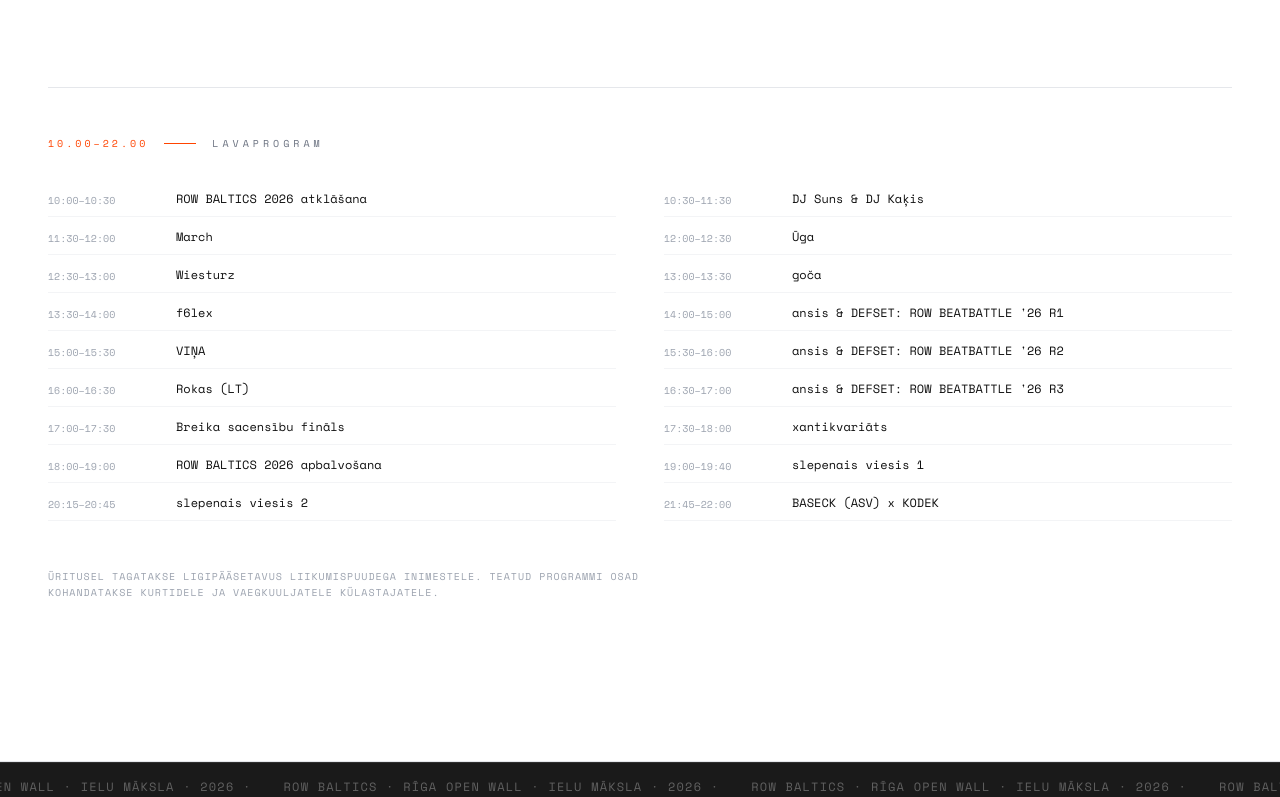
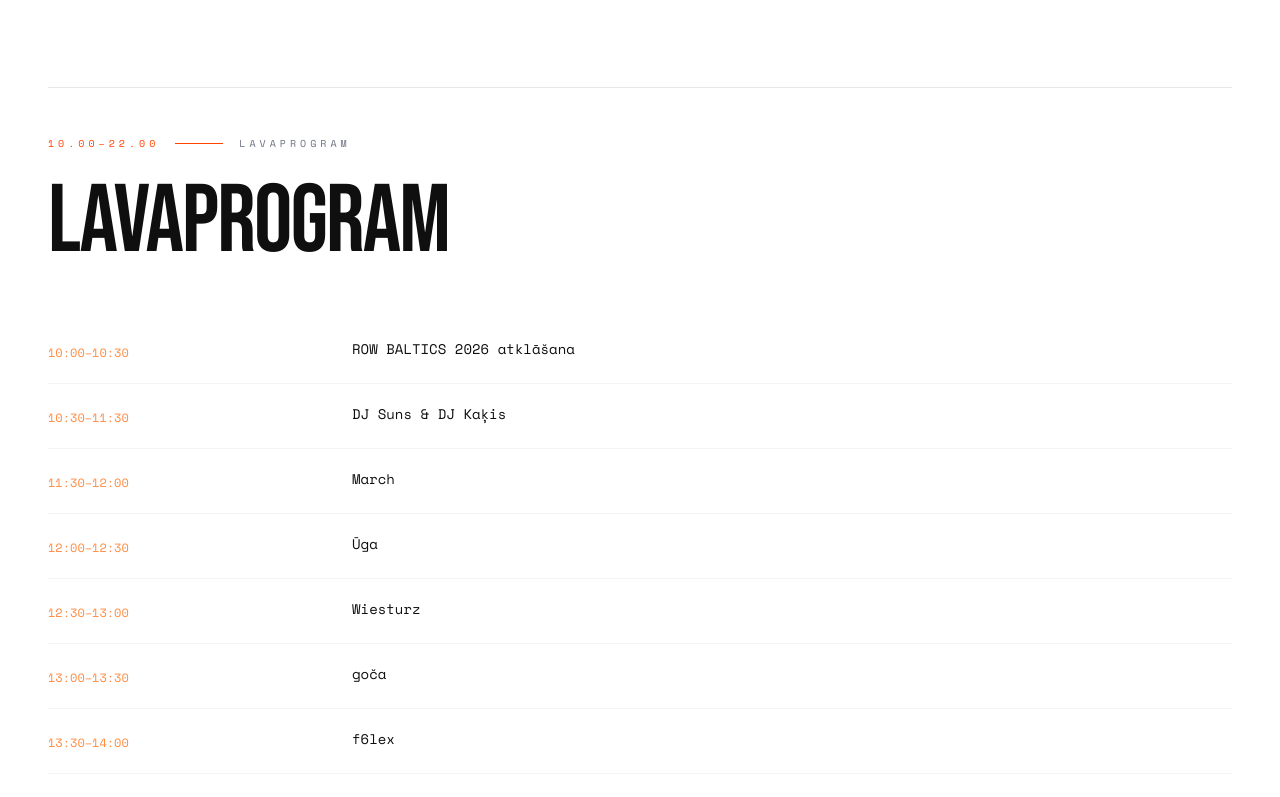
Before and after one commit to vasiljevsvladislavs-dot/rowbaltic, a Next.js app: page /ee in a window 1280 px wide. Shown: the part 4560-5357 px from the top of the page. Built offline with nearby package versions, Linux system fonts and the light colour scheme.

Commit message:
feat: stage programme with display heading, timeline layout

```diff
--- a/src/components/sections/ProgrammaSection.tsx
+++ b/src/components/sections/ProgrammaSection.tsx
@@ -237,21 +237,31 @@ export default function ProgrammaSection({ dict }: Props) {
         {/* Stage programme */}
         <AnimateIn>
           <div className="mt-16 pt-12 border-t border-gray-200">
-            <div className="flex items-center gap-4 mb-8">
-              <span className="font-mono text-[10px] uppercase tracking-[0.3em] text-rust">{p.stage_time}</span>
-              <div className="w-8 h-px bg-rust" />
+            <div className="flex items-center gap-4 mb-6">
+              <span className="font-mono text-[10px] uppercase tracking-[0.4em] text-rust">{p.stage_time}</span>
+              <div className="w-12 h-px bg-rust" />
               <span className="font-mono text-[10px] uppercase tracking-[0.4em] text-gray-500">{p.stage_label}</span>
             </div>
-            <div className="grid grid-cols-1 sm:grid-cols-2 gap-x-12 gap-y-1">
-              {STAGE_ITEMS.map((item, i) => (
-                <div key={i} className="flex gap-4 py-2 border-b border-gray-100">
-                  <span className="font-mono text-[10px] text-gray-400 w-28 shrink-0 pt-0.5">{item.time}</span>
-                  <span className="font-mono text-xs text-ink-900">{item.title}</span>
-                </div>
-              ))}
-            </div>
+            <h2 className="font-display text-[clamp(2.5rem,8vw,6rem)] leading-none text-ink-900 mb-12">
+              {p.stage_label.toUpperCase()}
+            </h2>
           </div>
         </AnimateIn>
+
+        <div className="space-y-0 divide-y divide-gray-100">
+          {STAGE_ITEMS.map((item, i) => (
+            <AnimateIn key={i} delay={i * 30}>
+              <div className="py-5 grid grid-cols-1 md:grid-cols-12 gap-4 md:gap-8">
+                <div className="md:col-span-3">
+                  <span className="font-mono text-xs text-acid">{item.time}</span>
+                </div>
+                <div className="md:col-span-9">
+                  <p className="font-mono text-sm text-ink-900">{item.title}</p>
+                </div>
+              </div>
+            </AnimateIn>
+          ))}
+        </div>
 
         {/* Accessibility */}
         <AnimateIn>
```
Also changed, not shown: 1 other file (tests, documents, lock files or other folders).
